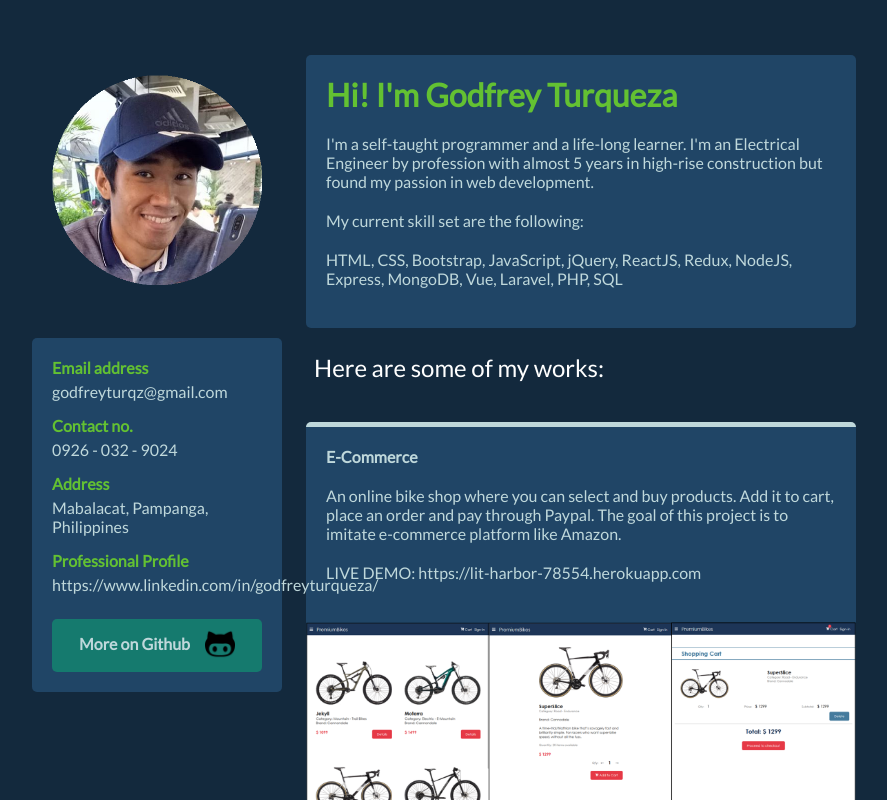
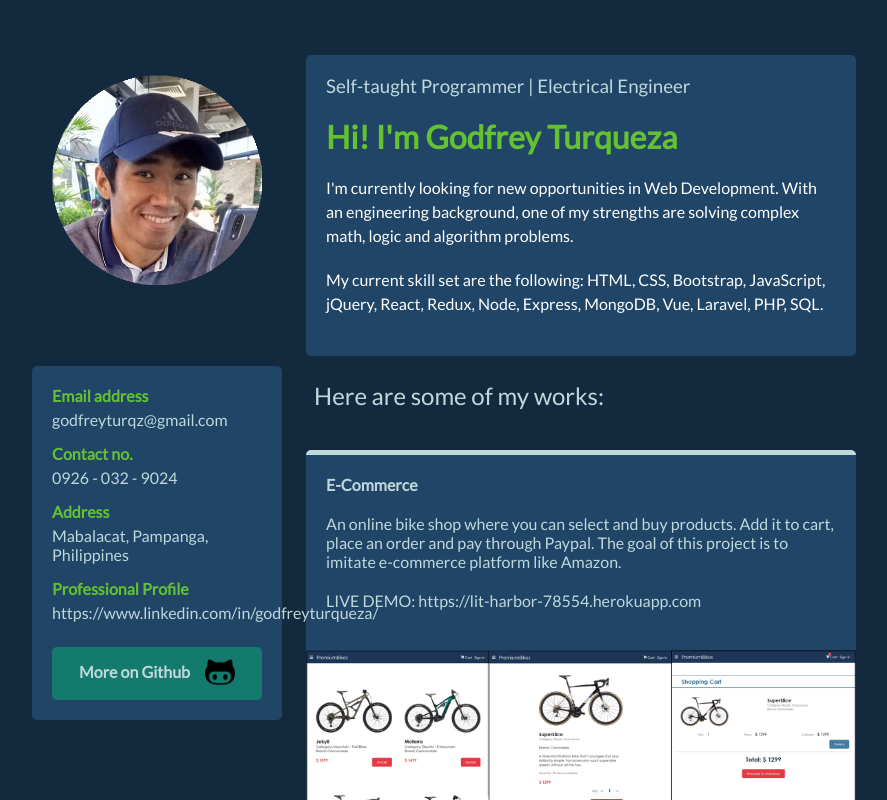
Before and after one commit to godfreyturqz/portfolio, a React (Create React App) app: page / in a window 1280 px wide. Shown: the top 800 px of the page, without its empty margins (196-1083 px from the left). Built offline with nearby package versions, Linux system fonts and the light colour scheme.

Commit message:
portfolio v1

```diff
--- a/src/components/Footer/index.js
+++ b/src/components/Footer/index.js
@@ -4,7 +4,7 @@ import './styles.css'
 function Footer() {
     return (
         <div className="footer">
-            Copyright 2020 All rights reserved.
+            Copyright 2020 Godfrey Turqueza
         </div>
     )
 }
--- a/src/components/Header/data.js
+++ b/src/components/Header/data.js
@@ -1,6 +1,6 @@
 export const headerData = {
     heading: 'Hi! I\'m Godfrey Turqueza',
-    first: 'I\'m a self-taught programmer and a life-long learner. I\'m an Electrical Engineer by profession with almost 5 years in high-rise construction but found my passion in web development.',
-    second: 'My current skill set are the following:',
-    third: 'HTML, CSS, Bootstrap, JavaScript, jQuery, ReactJS, Redux, NodeJS, Express, MongoDB, Vue, Laravel, PHP, SQL'
+    first: 'Self-taught Programmer | Electrical Engineer',
+    second: 'I\'m currently looking for new opportunities in Web Development. With an engineering background, one of my strengths are solving complex math, logic and algorithm problems.',
+    third: ' My current skill set are the following: HTML, CSS, Bootstrap, JavaScript, jQuery, React, Redux, Node, Express, MongoDB, Vue, Laravel, PHP, SQL.'
 }
--- a/src/components/Header/index.js
+++ b/src/components/Header/index.js
@@ -5,8 +5,8 @@ import { headerData } from "./data";
 function Header() {
     return (
         <div className="header">
+            <h3>{headerData.first}</h3>
             <h1>{headerData.heading}</h1>
-            <p>{headerData.first}</p>
             <p>{headerData.second}</p>
             <p>{headerData.third}</p>
         </div>
--- a/src/components/Header/styles.css
+++ b/src/components/Header/styles.css
@@ -10,8 +10,14 @@
     color: var(--text-primary);
     padding-bottom: 20px;
 }
+.header h3{
+    color: var(--text-secondary);
+    padding-bottom: 20px;
+    font-weight: 400;
+}
 
 .header p{
-    color: var(--text-secondary);
+    color: #FFF;
     padding-bottom: 20px;
+    line-height: 1.5;
 }
--- a/src/components/Projects/styles.css
+++ b/src/components/Projects/styles.css
@@ -6,7 +6,7 @@ a:hover{
     color: #FFF;
 }
 .projects-header{
-    color: #FFF;
+    color: var(--text-secondary);
     padding: var(--container-padding);
     font-size: 24px;
 }
```
